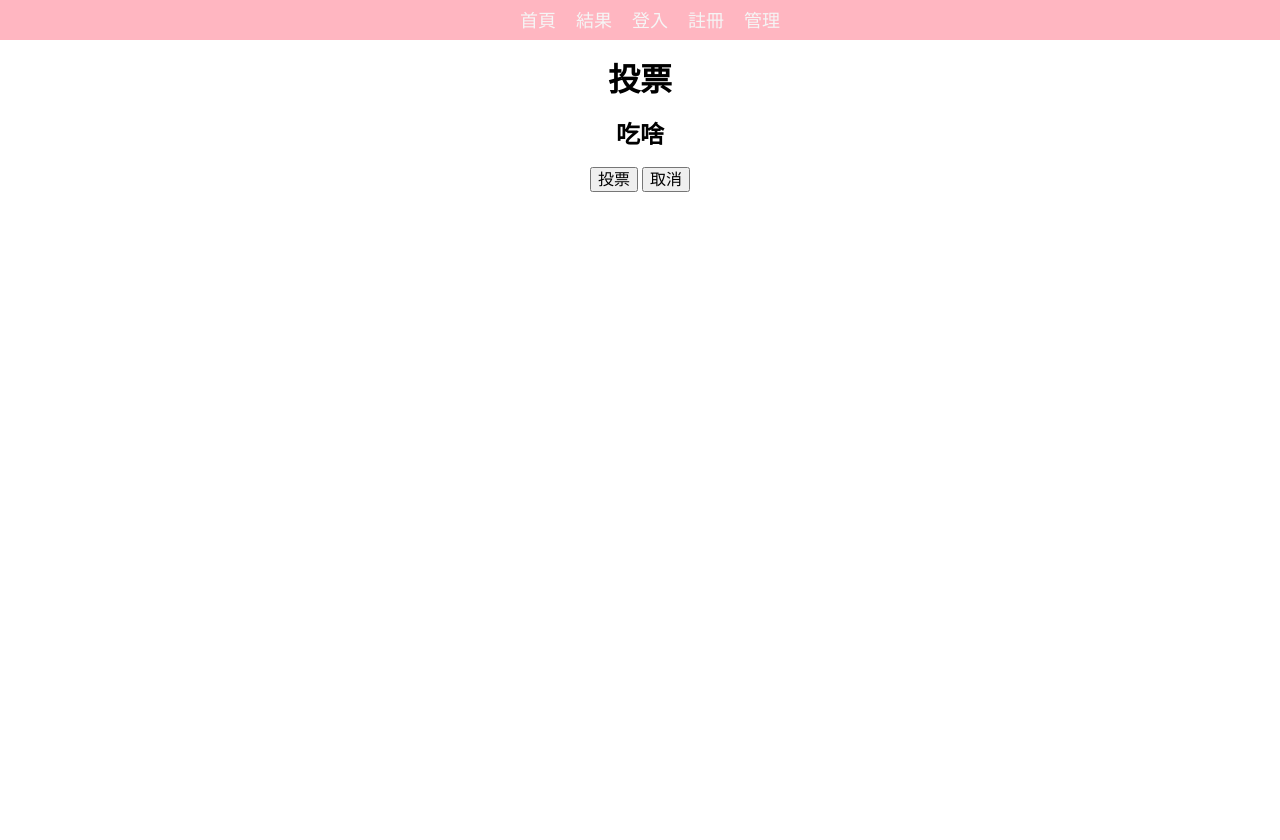
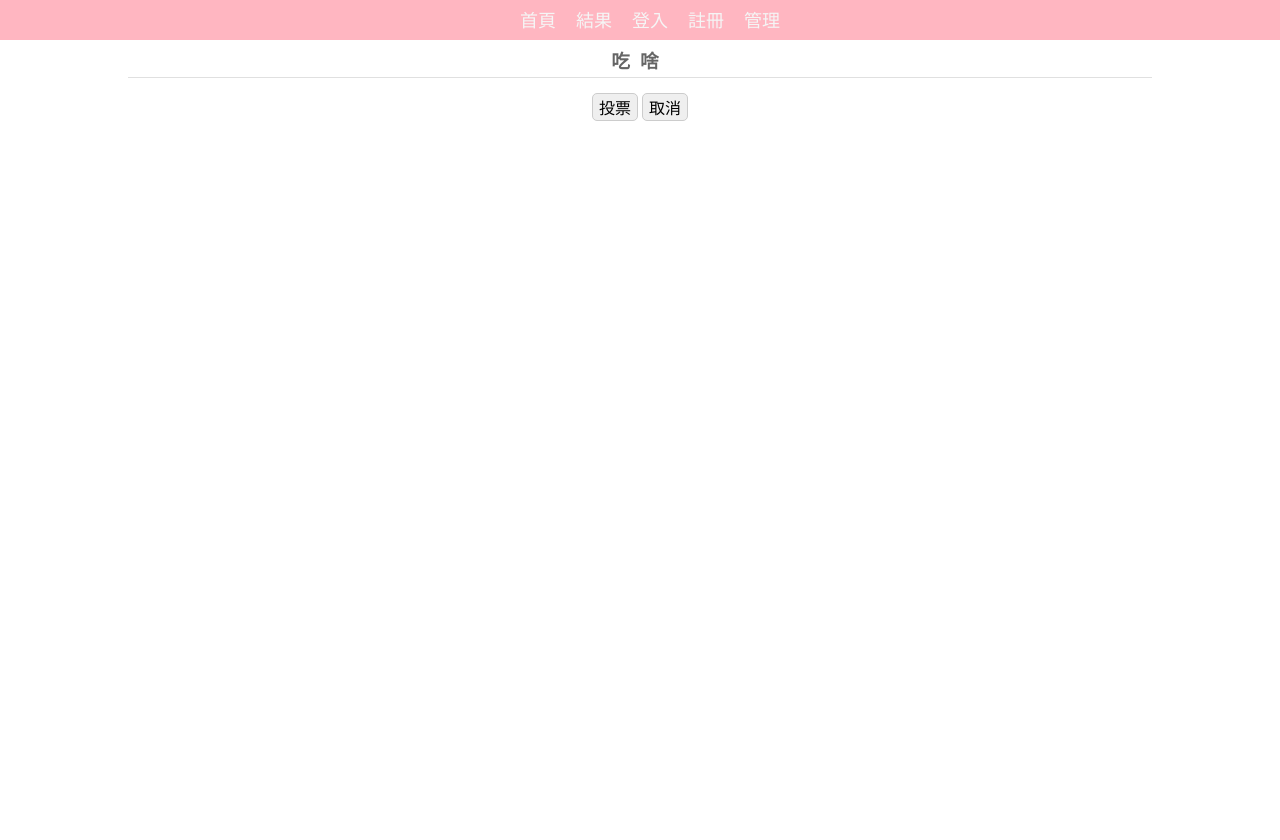
Before and after one commit to LDD1983/vote, a PHP site: page /?do=vote&id=1 in a window 1280 px wide. Run offline with PHP 8.4, Linux system fonts and the light colour scheme; data comes from the database, SQL or seed files in the repository; data that the repository does not hold is empty.

Commit message:
style update

```diff
--- a/back/del_vote.php
+++ b/back/del_vote.php
@@ -12,7 +12,9 @@
     <link rel="stylesheet" href="../css/reset.css">
     <style>
         li {
-            list-style: none;
+
+            text-align: left;
+            padding-left: 45%;
         }
     </style>
 
--- a/back/edit_vote.php
+++ b/back/edit_vote.php
@@ -76,7 +76,7 @@ $options = $pdo->query("select * from `options` where `subject_id`='{$_GET['id']
             </div>
             <div class="subm">
                 <input type="hidden" name="subject_id" value="<?= $topic['id']; ?>">
-                <input type="submit" value="確定編輯">
+                <input type="submit" value="確定編輯" >
                 <button onclick="location.href='../backend.php'">取消</button>
             </div>
         </form>
--- a/css/form.css
+++ b/css/form.css
@@ -1,3 +1,6 @@
+form{
+    width: 100%;
+}
 form>div {
     margin-bottom: 10px;
 }
@@ -21,10 +24,12 @@ form h1{
     height: 2rem;
     padding-top: 3px;
     font-weight: 200;
+    border-radius: 5px;
 }
 form input{
     border: 1px solid #ccc;
     border-radius: 5px;
+    line-height: normal;
 }
 /* label{
     width: 500px;
--- a/front/vote.php
+++ b/front/vote.php
@@ -1,14 +1,14 @@
 <form action="./api/vote_api.php" method="post">
-    <h1>投票</h1>
+    <!-- <h2>投票</h2> -->
     <?php
 
     $topic = $pdo->query("select * from `topic` where `id`='{$_GET['id']}'")->fetch(PDO::FETCH_ASSOC);
     $options = $pdo->query("select * from `options` where `subject_id`='{$_GET['id']}'")->fetchAll(PDO::FETCH_ASSOC);
     ?>
 
-    <h2><?= $topic['subject']; ?></h2>
+    <h3><?= $topic['subject']; ?></h3>
 
-    <ul>
+    <ul class="desc-ul">
         <?php
         foreach ($options as $idx => $opt) {
             echo "<li>";
@@ -23,7 +23,7 @@
     <div>
         <input type="hidden" name="subject_id" value="<?= $_GET['id']; ?>">
         <input type="submit" value="投票">
-        <input type="button" value="取消" onclick="location.href='./backend.php'">
+        <input type="button" value="取消" onclick="location.href='./index.php'">
     </div>
 
 </form>
--- a/index.php
+++ b/index.php
@@ -11,12 +11,32 @@
     <link rel="stylesheet" href="./css/basic.css">
     <link rel="stylesheet" href="./css/reset.css">
     <link rel="stylesheet" href="./css/center.css">
+    <link rel="stylesheet" href="./css/form.css">
 
     <style>
         ul {
             width: 80%;
             list-style: none;
             margin: 0;
+        }
+        .desc-ul{
+            text-align: left;
+            padding-left: 45%;
+            margin-bottom: 15px;
+        }
+        .desc-ul>li{
+            margin-bottom: 5px;
+        }
+        h3{
+            letter-spacing: 10px;
+            opacity: 0.6;
+            border-bottom: 1px solid #ccc;
+            width: 80%;
+            margin: 10px auto;
+            padding-bottom: 5px;
+        }
+        hr{
+            opacity: 0.5;
         }
     </style>
 </head>
```
Also changed, not shown: api/edit_vote_api.php (+18 -13 lines).
